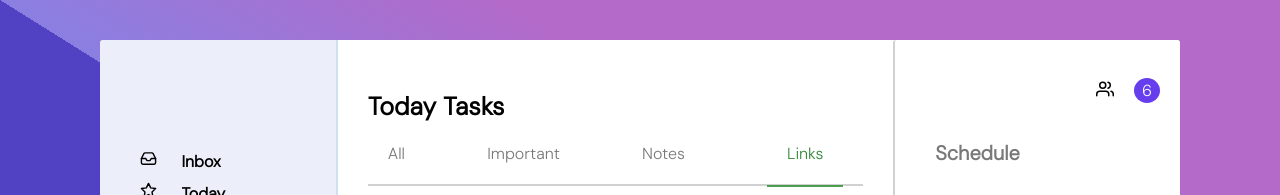
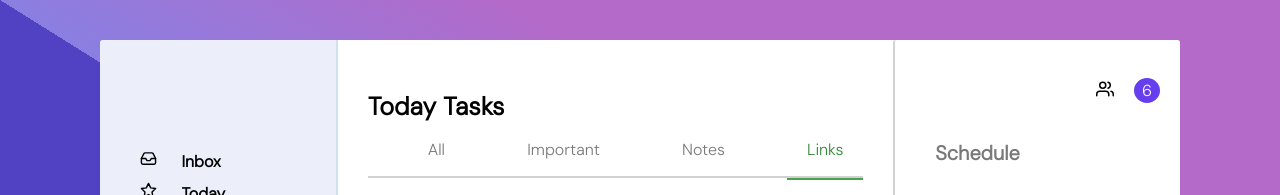
Before and after one commit to MarwaAmouri/task-management-dashboard, a plain HTML site: page index.html in a window 1280 px wide. Shown: the top 195 px of the page. Drawn offline with nearby package versions, Linux system fonts and the light colour scheme; files that its build step writes are made by us from their sources.

Commit message:
Fix HTML semantic nav-list

```diff
--- a/index.html
+++ b/index.html
@@ -194,10 +194,12 @@
       <div class="tasks">
         <span class="today-tasks">Today Tasks</span>
         <nav class="nav-list">
-          <div><a href="#All">All</a></div>
-          <div><a href="#Important">Important</a></div>
-          <div><a href="#Notes">Notes</a></div>
-          <div><a class="active" href="#Links">Links</a></div>
+          <ul>
+            <li><a href="#All">All</a></li>
+            <li><a href="#Important">Important</a></li>
+            <li><a href="#Notes">Notes</a></li>
+            <li><a class="active" href="#Links">Links</a></li>
+          </ul>
         </nav>
         <div class="todays-tasks-list">
           <ul>
--- a/styles/styles.scss
+++ b/styles/styles.scss
@@ -53,17 +53,12 @@ body {
 
 .container {
     overflow: hidden;
-    //margin-bottom: 400px;
-    //margin-right: 0px;
 }
 
 .schedule-container {
     background: $white-color;
     border-radius:3px;
     margin: 30px;
-  //  margin-right: 30px;
-   // margin-top: 150px;
-   // margin-bottom: 200px;
     padding-bottom: 20px;
     overflow: hidden;
 
@@ -170,6 +165,7 @@ body {
 
     section {
         height: 800px;
+        margin-bottom: 10px;
         overflow-y: auto;
     }
 
@@ -185,10 +181,20 @@ body {
         flex-wrap: nowrap;
         justify-content: space-between;
         align-items: center;
+        width: 100%;
     }
 
-    .nav-list > div {
-        margin: 20px;
+    .nav-list ul {
+        justify-content:space-between;
+        list-style-type: none;
+        display: flex;
+        width: 100%;
+        gap: 5vw;
+    }
+
+    .nav-list > ul > li {
+        justify-content:space-between;
+        align-items: center;
         text-align: center;
 
         a {
@@ -199,13 +205,13 @@ body {
             color: rgb(51, 137, 57);
             border-bottom:2px solid rgb(73, 161, 79);
             background: #f0ededd4;
-            padding :20px 20px 21px 20px;
+            padding :20px 20px 18px 20px;
           }
 
           .active {
             color: rgb(51, 137, 57);
             border-bottom:2.5px solid rgb(73, 161, 79);
-            padding :20px 20px 21px 20px;
+            padding :20px 20px 18px 20px;
         }
       }
 
@@ -309,9 +315,12 @@ body {
       margin-left: 100px;
       margin-bottom: 100px;
         .tasks {
+            .nav-list ul {
+                gap: 3vw;
+            }
+
             li a {
-                padding :20px 20px 0px 20px;
-                padding-bottom: 20px;
+                padding :20px 20px 18px 20px;
              }
         }
 
@@ -337,7 +346,6 @@ body {
         .nav-menu {
             background: #cdd6f162;
             display: block;
-            //float: left;
             margin-bottom: 0px;
             border-right:2px solid rgba(192, 215, 232, 0.608);
 
```
